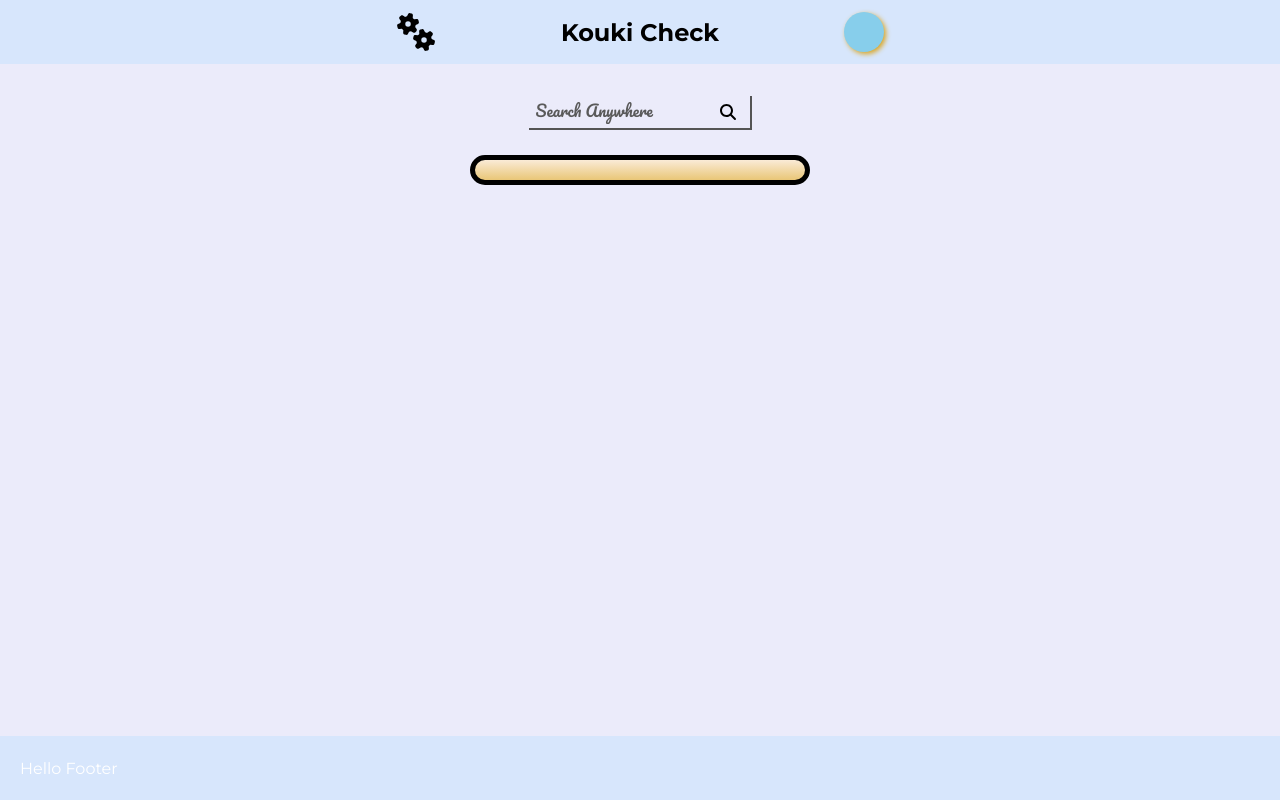
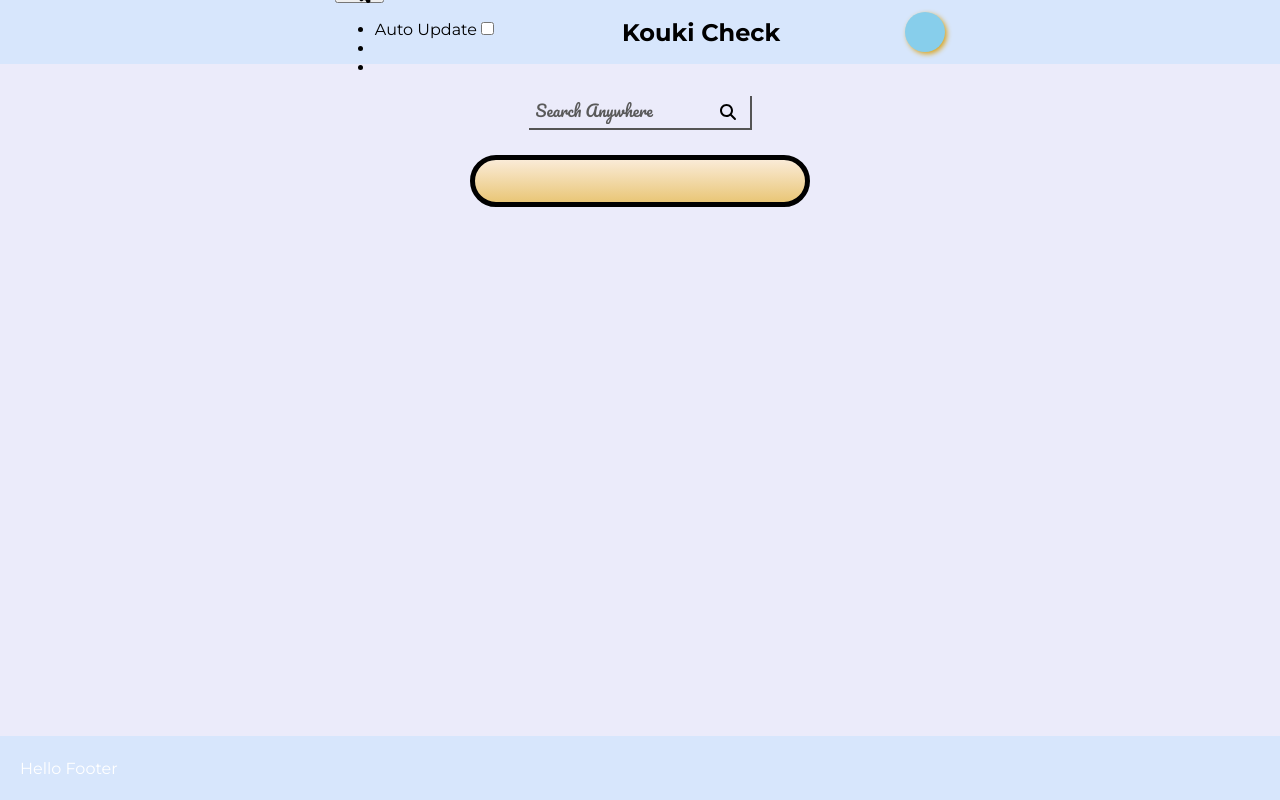
Before and after one commit to tjbegrow/EasyWeather, a React (Vite) app in the folder easy-weather/: page / in a window 1280 px wide. Built offline with nearby package versions, Linux system fonts and the light colour scheme; no server answers; a web font is replaced by a local one.

Commit message:
Working on an interval timer that updates the UI every 5 mins

```diff
--- a/easy-weather/src/App.jsx
+++ b/easy-weather/src/App.jsx
@@ -19,6 +19,33 @@ function App() {
       return darkModeStorage == "true" ? Boolean(darkModeStorage) : false;
   });
 
+  const [autoUpdate, setAutoUpdate] = useState(() => {
+      const autoUpdateStorage = localStorage.getItem('autoUpdate');
+      console.log("autoUpdateStorage:", autoUpdateStorage);
+      return autoUpdateStorage == "true" ? Boolean(autoUpdateStorage) : false;
+  });
+
+  //const [intervalId, setIntervalId] = useState(null);
+
+  useEffect(() => {
+        localStorage.setItem('autoUpdateStorage', autoUpdate.toString());
+        let intervalId;
+        if (autoUpdate) {
+          intervalId = setInterval(() => {
+            getCurrentWeather(null, true, search);
+          }, 5000);
+
+        } else {
+          if(intervalId){
+
+            clearInterval(intervalId);
+          }
+        }
+        return () => {
+          clearInterval(intervalId);
+      };
+  }, [autoUpdate]);
+
   useEffect(() => {
         localStorage.setItem('darkMode', darkMode.toString());
   }, [darkMode]);
@@ -29,14 +56,14 @@ function App() {
     //console.log(!darkMode);
   }
 
-   const getCurrentWeather = async (e, location) => {
+   const getCurrentWeather = async (e, timer, location) => {
     const requestOptions = {
       method: "GET",
       redirect: "follow"
     };
     try {
       let response;
-      if (e == null) {
+      if (e == null && timer == null) {
         response = await fetch(`http://api.weatherapi.com/v1/current.json?key=9e6fca22ab6846aa9d033544251907&q=${location.latitude}, ${location.longitude}&aqi=yes`, requestOptions)
       } else {
         response = await fetch(`http://api.weatherapi.com/v1/current.json?key=9e6fca22ab6846aa9d033544251907&q=${search}&aqi=yes`, requestOptions)
@@ -49,9 +76,6 @@ function App() {
       console.error('Error:', error);
     }
   }
-
-
-
   //let currentLocation = {};
   const locationOptions = {
     enableHighAccuracy: true,
@@ -72,18 +96,20 @@ function App() {
   }
 
 
+
+
   useEffect(() => {
     navigator.geolocation.getCurrentPosition(success, error, locationOptions);
   },[]);
 
   const handleSubmit= (e) => {
     e.preventDefault();
-    getCurrentWeather(e, null);
+    getCurrentWeather(e, false, null);
   }
 
   return (
     <div className={`${darkMode ? "appDark" : "app"}`}>
-      <Header FontAwesomeIcon={FontAwesomeIcon} faGears={faGears} darkModeToggle={darkModeToggle} darkMode={darkMode}/>
+      <Header FontAwesomeIcon={FontAwesomeIcon} faGears={faGears} darkModeToggle={darkModeToggle} darkMode={darkMode} autoUpdate={autoUpdate} setAutoUpdate={setAutoUpdate}/>
       <div className='searchArea'>
         <form onSubmit={handleSubmit}>
           <div className='searchField'>
--- a/easy-weather/src/components/Card.jsx
+++ b/easy-weather/src/components/Card.jsx
@@ -33,6 +33,7 @@ export default function Card({ faWind, FontAwesomeIcon, weatherData, darkMode })
                 <div className="weatherElement">
                    {weatherData && <i className="wi wi-barometer"><span>{weatherData.current.pressure_in}"</span></i>}
                 </div>
+                <p>{weatherData && weatherData.location.localtime}</p>
             </div>
         </div>
     )
--- a/easy-weather/src/components/Header.jsx
+++ b/easy-weather/src/components/Header.jsx
@@ -1,10 +1,21 @@
-
-export default function Header({FontAwesomeIcon, faGears, darkModeToggle, darkMode}) {
+import { useState } from 'react'
+export default function Header({FontAwesomeIcon, faGears, darkModeToggle, darkMode, autoUpdate, setAutoUpdate}) {
     console.log("Header Gets:",darkMode);
+    const [settingsVisable, setSettingsVisable] = useState(false);
     return (
         <>
             <nav className={darkMode ? "darkBackGround" : ""}>
-                <FontAwesomeIcon icon={faGears} className="fa-regular fa-2x"/>
+                <div>
+                <button
+                >
+                    <FontAwesomeIcon icon={faGears} className="fa-regular fa-2x"/>
+                </button>
+                <ul>
+                    <li>Auto Update<input type="checkbox" checked={autoUpdate} onChange={(e) => setAutoUpdate(e.target.checked)}/></li>
+                    <li></li>
+                    <li></li>
+                </ul>
+                </div>
                 <h1>Kouki Check</h1>
                 <button className={`modeButton wi ${darkMode ? "wi-moon-waning-crescent-5": "wi-day-sunny"}`}
                 onClick={() => darkModeToggle()}>
```
